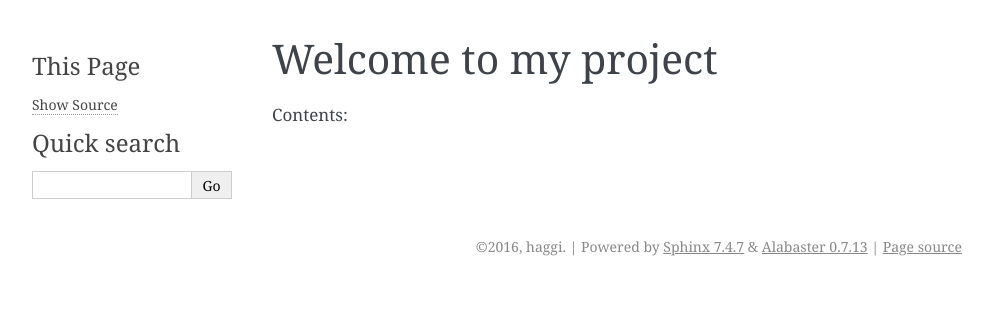
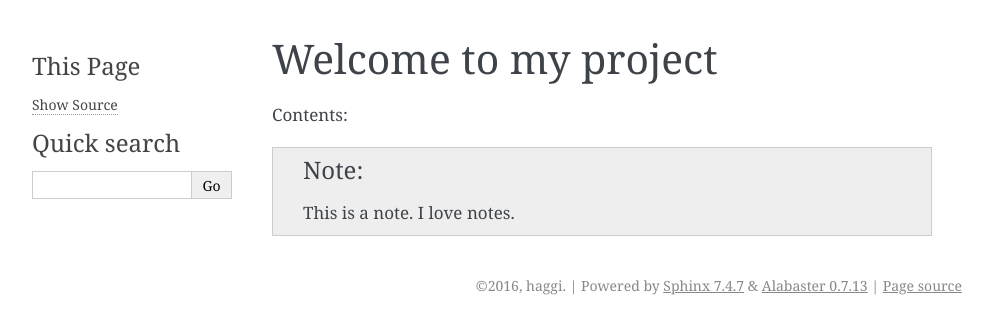
Before and after one commit to haggi/mayaToCommon, a Sphinx documentation site: the page built from docs/index.rst, in a window 1280 px wide. Shown: the top 334 px of the page, without its empty margins (148-1141 px from the left). Built offline with Sphinx 7.4.7, drawn with Linux system fonts in a browser that asks for light colours.

Commit message:
Update index.rst

```diff
--- a/docs/index.rst
+++ b/docs/index.rst
@@ -9,3 +9,6 @@ Contents:
 
    install
    demo
+
+.. note:: This is a note.
+    I love notes.
```
